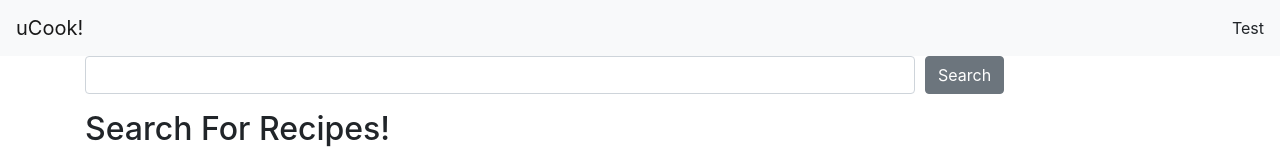
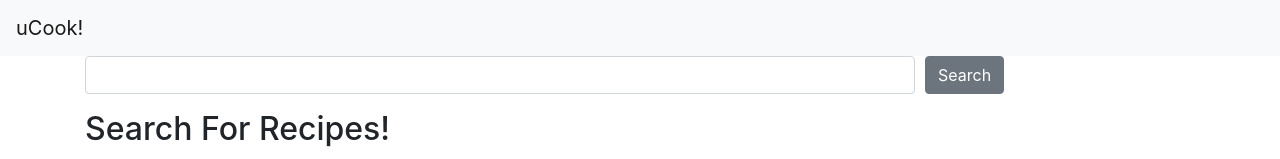
Before and after one commit to ikemous/recipe-capstone, a React (Create React App) app in the folder client/: page / in a window 1280 px wide. Shown: the top 159 px of the page. Built offline with nearby package versions, Linux system fonts and the light colour scheme; no server answers.

Commit message:
more user authentication

```diff
--- a/client/src/components/AightUserAuthenticationForm.tsx
+++ b/client/src/components/AightUserAuthenticationForm.tsx
@@ -2,13 +2,14 @@ import React, { useState } from "react";
 import { Link, useHistory } from "react-router-dom";
 import { Form, FormGroup, Button, Card, CardTitle, Label, Input, Alert } from "reactstrap";
 import { useAuth } from "../utils/contexts/AuthContext";
+
 
 interface Props {
     signupPage?: boolean;
 }
 
 const AightUserAuthenticationForm:React.FC<Props> = (props) => {
-    // const email = useRef();
+
     const [email, setEmail] = useState<string>("");
     const [password, setPassword] = useState<string>("");
     const [confirmPassword, setConfirmPassword] = useState<string>("");
@@ -74,6 +75,7 @@ const AightUserAuthenticationForm:React.FC<Props> = (props) => {
                             placeholder="example@email.com"
                             value={email}
                             onChange={({target}:React.ChangeEvent<HTMLInputElement>) => setEmail(target.value)}
+                            autoComplete="off"
                         />
                     </FormGroup>
                     <FormGroup>
@@ -90,6 +92,7 @@ const AightUserAuthenticationForm:React.FC<Props> = (props) => {
                             placeholder="password..."
                             value={password}
                             onChange={({target}:React.ChangeEvent<HTMLInputElement>) => setPassword(target.value)}
+                            autoComplete="off"
                         />
                     </FormGroup>
                     {
@@ -109,6 +112,7 @@ const AightUserAuthenticationForm:React.FC<Props> = (props) => {
                                         placeholder="password..."
                                         value={confirmPassword}
                                         onChange={({target}:React.ChangeEvent<HTMLInputElement>) => setConfirmPassword(target.value)}
+                                        autoComplete="off"
                                     />
                                 </FormGroup>
                             ):
--- a/client/src/components/LogoutButton.tsx
+++ b/client/src/components/LogoutButton.tsx
@@ -10,7 +10,7 @@ function LogoutButton() {
     async function handleLogout() {
         try {
             await logout();
-            history.push("/");
+            history.push("/login");
         } catch {
             console.log("Failed To Logout :(");
         }
--- a/client/src/components/TotallyCewlNavBar.tsx
+++ b/client/src/components/TotallyCewlNavBar.tsx
@@ -1,9 +1,13 @@
 import React, { useState  } from "react";
 import { Link } from "react-router-dom";
 import { Navbar, NavbarToggler, Collapse, Nav, NavItem } from "reactstrap";
+import LogoutButton from "./LogoutButton";
+import { useAuth } from "../utils/contexts/AuthContext";
 
 function TotallyCewlNavBar() {
   const [navOpen, setNavOpen] = useState<boolean>(false);
+  const { currentUser } = useAuth();
+
   return (
     <Navbar color="light" light expand="sm">
       <Link to="/" className="navbar-brand">uCook!</Link>
@@ -11,7 +15,8 @@ function TotallyCewlNavBar() {
       <Collapse className="justify-content-end" isOpen={navOpen} navbar>
         <Nav  navbar>
           <NavItem>
-            Test
+            {currentUser &&
+            <LogoutButton />}
           </NavItem>
         </Nav>
       </Collapse>
```
